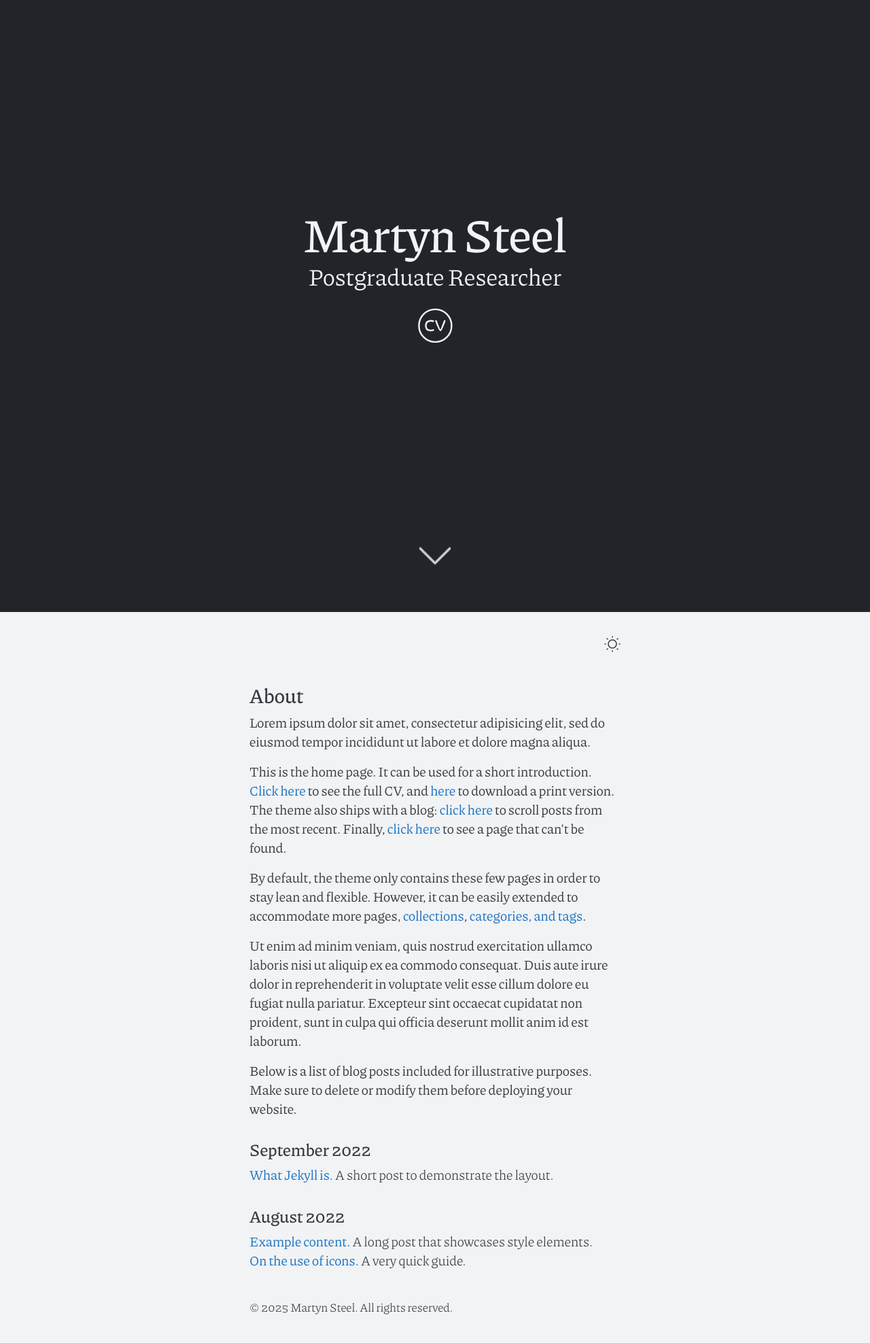
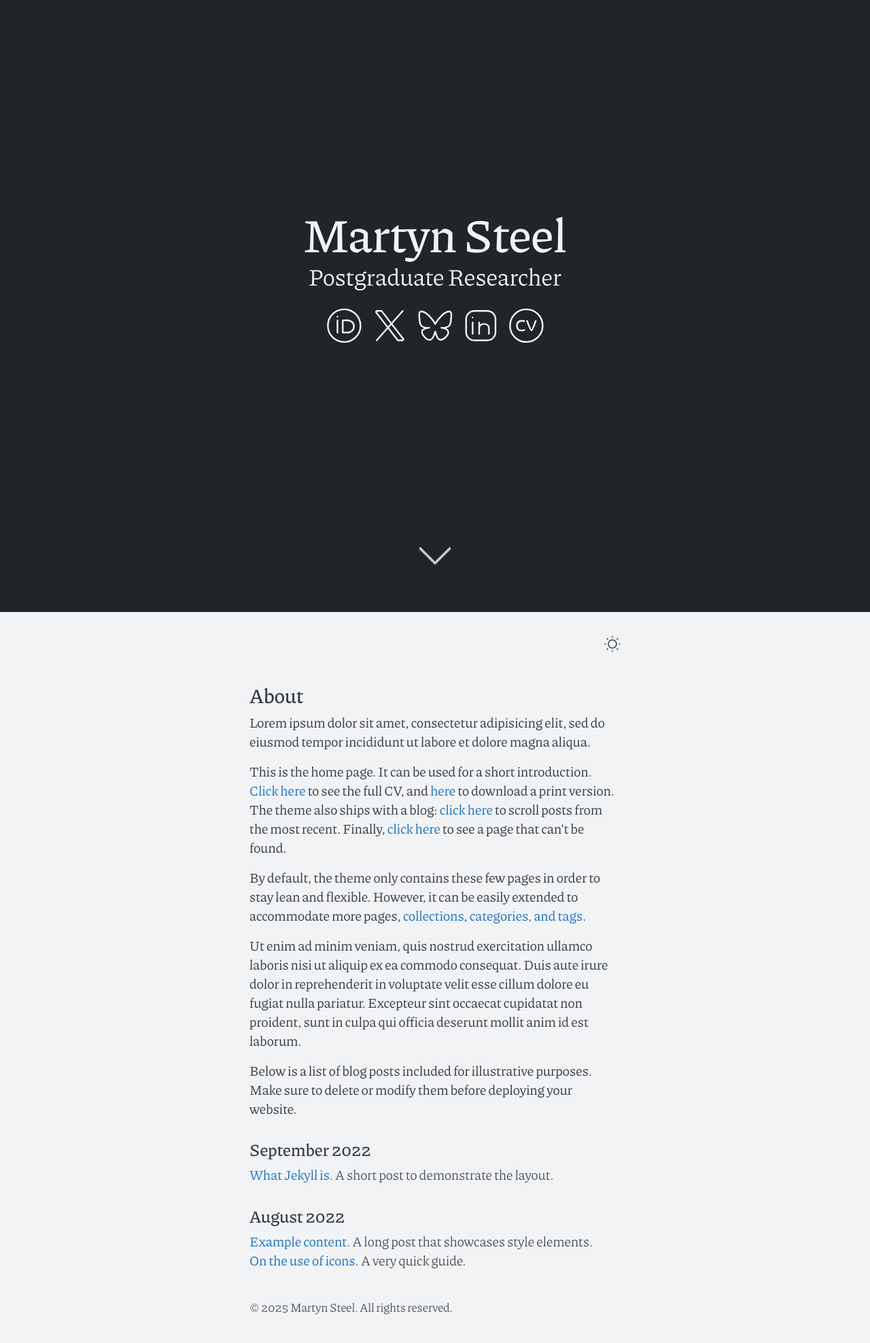
Before and after one commit to MartynSteel/martynsteel.github.io, a Jekyll site: the page built from demo/index.md, in a window 1280 px wide. Shown: the whole page at 68% size. Built offline with Jekyll 4.4.1, drawn with Linux system fonts in a browser that asks for light colours.

```diff
--- a/_config.yml
+++ b/_config.yml
@@ -17,6 +17,8 @@ author:
 social:
   github: MartynSteel
   linkedin: martyn-steel
+  x: geomartyn
+  bluesky: geomartyn
 
 academic:
   orcid: 0000-0002-3140-9170
--- a/_includes/particles-home.html
+++ b/_includes/particles-home.html
@@ -6,35 +6,20 @@
     <h1 class="particles-title">{{ site.title }}</h1>
     <h1 class="particles-subtitle">{{ site.taglong }}</h1>
     <div class="nowrap">
-      {% if site.profile.facebook %}
-      <a class="particles-icon" href="{{ site.profile.facebook }}">{% include svg/facebook.svg %}</a>
+      {% if site.academic.orcid %}
+      <a class="particles-icon" href="https://orcid.org/{{ site.academic.orcid }}">{% include svg/orcid.svg %}</a>
       {% endif %}
-      {% if site.profile.x %}
-      <a class="particles-icon" href="{{ site.profile.x }}">{% include svg/x.svg %}</a>
+      {% if site.social.x %}
+      <a class="particles-icon" href="{{ site.social.x }}">{% include svg/x.svg %}</a>
       {% endif %}
-      {% if site.profile.mastodon %}
-      <a class="particles-icon" href="{{ site.profile.mastodon }}">{% include svg/mastodon.svg %}</a>
+      {% if site.social.bluesky %}
+      <a class="particles-icon" href="{{ site.social.bluesky }}">{% include svg/bluesky.svg %}</a>
       {% endif %}
-      {% if site.profile.bluesky %}
-      <a class="particles-icon" href="{{ site.profile.bluesky }}">{% include svg/bluesky.svg %}</a>
+      {% if site.social.linkedin %}
+      <a class="particles-icon" href="{{ site.social.linkedin }}">{% include svg/linkedin.svg %}</a>
       {% endif %}
-      {% if site.profile.instagram %}
-      <a class="particles-icon" href="{{ site.profile.instagram }}">{% include svg/instagram.svg %}</a>
-      {% endif %}
-      {% if site.profile.linkedin %}
-      <a class="particles-icon" href="{{ site.profile.linkedin }}">{% include svg/linkedin.svg %}</a>
-      {% endif %}
-      {% if site.profile.xing %}
-      <a class="particles-icon" href="{{ site.profile.xing }}">{% include svg/xing.svg %}</a>
-      {% endif %}
-      {% if site.profile.stackoverflow %}
-      <a class="particles-icon" href="{{ site.profile.stackoverflow }}">{% include svg/stackoverflow.svg %}</a>
-      {% endif %}
-      {% if site.profile.medium %}
-      <a class="particles-icon" href="{{ site.profile.medium }}">{% include svg/medium.svg %}</a>
-      {% endif %}
-      {% if site.profile.github %}
-      <a class="particles-icon" href="{{ site.profile.github }}">{% include svg/github.svg %}</a>
+      {% if site.academic.github %}
+      <a class="particles-icon" href="{{ site.academic.github }}">{% include svg/github.svg %}</a>
       {% endif %}
       <a class="particles-icon" href="cv">{% include svg/cv-circled.svg %}</a>
     </div>
```
Also changed, not shown: _includes/contact.html (+7 -6 lines).
